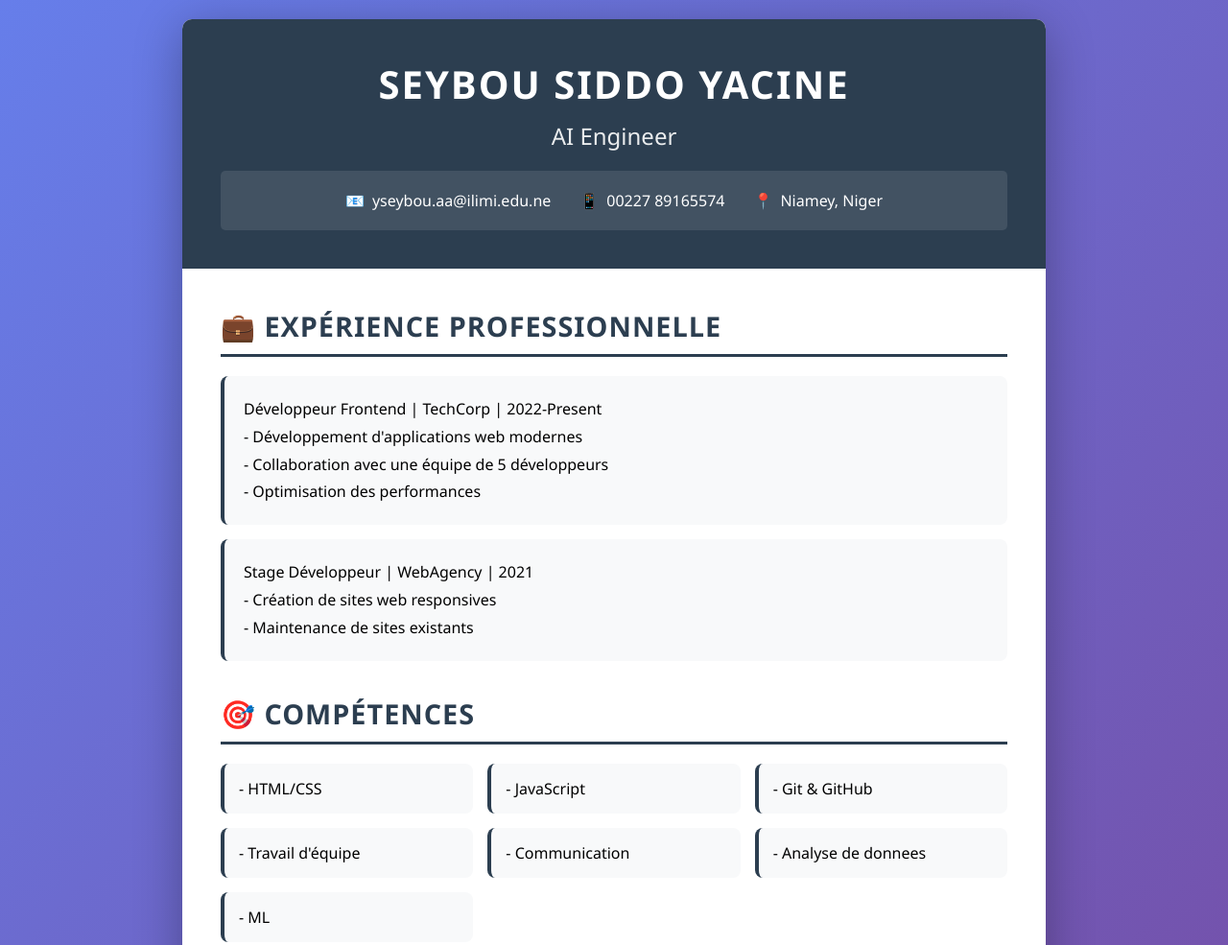
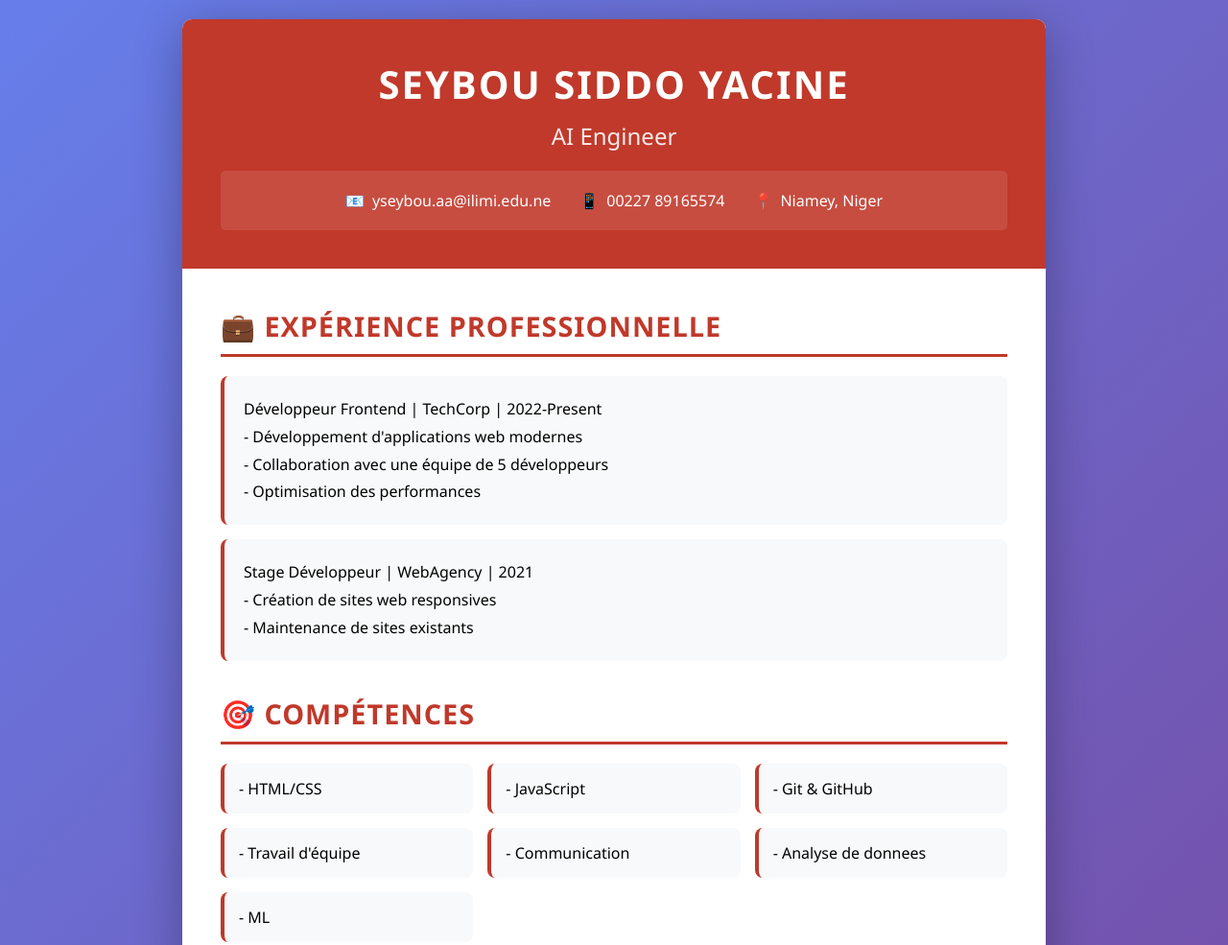
Before and after one commit to Yacine-ai-tech/demo_tcc, a plain HTML site: page index.html in a window 1280 px wide. Shown: the top 985 px of the page at 96% size. Drawn offline with Linux system fonts and the light colour scheme.

Commit message:
changement du theme a rouge

```diff
--- a/index.html
+++ b/index.html
@@ -40,7 +40,7 @@
         }
 
         .header {
-            background: #2c3e50;
+            background: #c0392b;
             color: white;
             padding: 40px;
             text-align: center;
@@ -85,11 +85,11 @@
         }
 
         .section h3 {
-            color: #2c3e50;
+            color: #c0392b;
             font-size: 1.8em;
             margin-bottom: 20px;
             padding-bottom: 10px;
-            border-bottom: 3px solid #2c3e50;
+            border-bottom: 3px solid #c0392b;
             text-transform: uppercase;
             letter-spacing: 1px;
         }
@@ -104,7 +104,7 @@
             background: #f8f9fa;
             padding: 15px;
             border-radius: 8px;
-            border-left: 4px solid #2c3e50;
+            border-left: 4px solid #c0392b;
             transition: transform 0.3s ease, box-shadow 0.3s ease;
         }
 
@@ -118,7 +118,7 @@
             padding: 20px;
             margin-bottom: 15px;
             border-radius: 8px;
-            border-left: 4px solid #2c3e50;
+            border-left: 4px solid #c0392b;
             line-height: 1.8;
         }
 
```
Also changed, not shown: config.txt.
